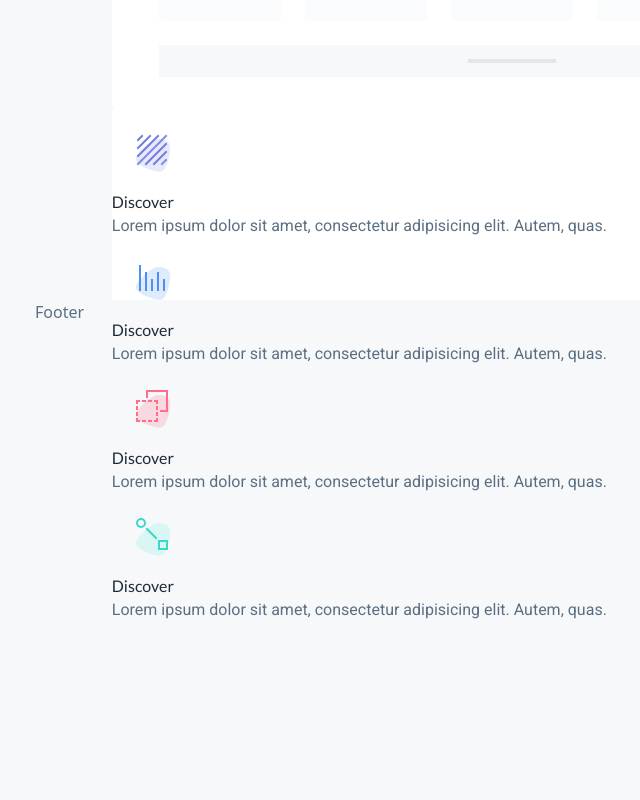
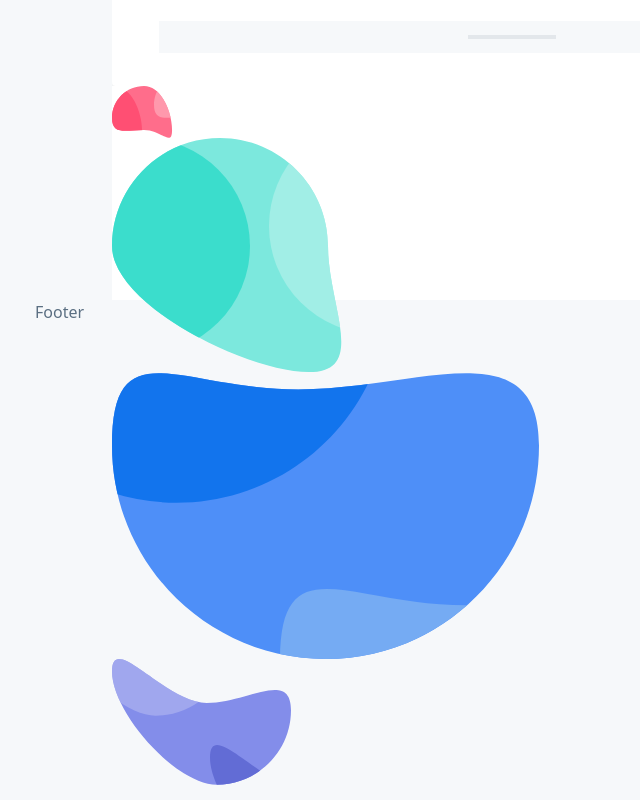
Before and after one commit to whoisasey/aa-submission-atina, a Next.js app: page / in a window 1280 px wide. Shown: the part 500-1300 px from the top of the page, without its empty margins (93-733 px from the left). Before the commit the page ends 1122 px from the top, so only its background shows below. Built offline with nearby package versions, Linux system fonts and the light colour scheme.

Commit message:
add browser bubbles section

```diff
--- a/src/app/page.tsx
+++ b/src/app/page.tsx
@@ -1,5 +1,9 @@
 import Image from "next/image";
 import browser from "@/assets/browser.svg";
+import bubble1 from "@/assets/bubbles/bubble-1.svg";
+import bubble2 from "@/assets/bubbles/bubble-2.svg";
+import bubble3 from "@/assets/bubbles/bubble-3.svg";
+import bubble4 from "@/assets/bubbles/bubble-4.svg";
 import feature1 from "@/assets/features/feature-1.svg";
 import feature2 from "@/assets/features/feature-2.svg";
 import feature3 from "@/assets/features/feature-3.svg";
@@ -20,8 +24,23 @@ export default function Home() {
         </label>
       </section>
       <section>
-        **other assets go here**
-        <Image src={browser} alt="browser" />
+        <div className=" browser relative">
+          <div className="relative z-30 shadow-lg shadow-slate-300/50">
+            <Image src={browser} alt="browser" />
+          </div>
+          <div className="absolute -left-8 top-20 z-50">
+            <Image src={bubble3} alt="bubble" />
+          </div>
+          <div className="absolute -top-8 -right-32 z-20">
+            <Image src={bubble2} alt="bubble" />
+          </div>
+          <div className="absolute -left-32 -bottom-24 z-20">
+            <Image src={bubble1} alt="bubble" />
+          </div>
+          <div className="absolute bottom-0 -right-16 z-50">
+            <Image src={bubble4} alt="bubble" />
+          </div>
+        </div>
       </section>
       <section>
         <div className="grid grid-cols-2 gap-6 w-2/3 mx-auto my-8">
```
